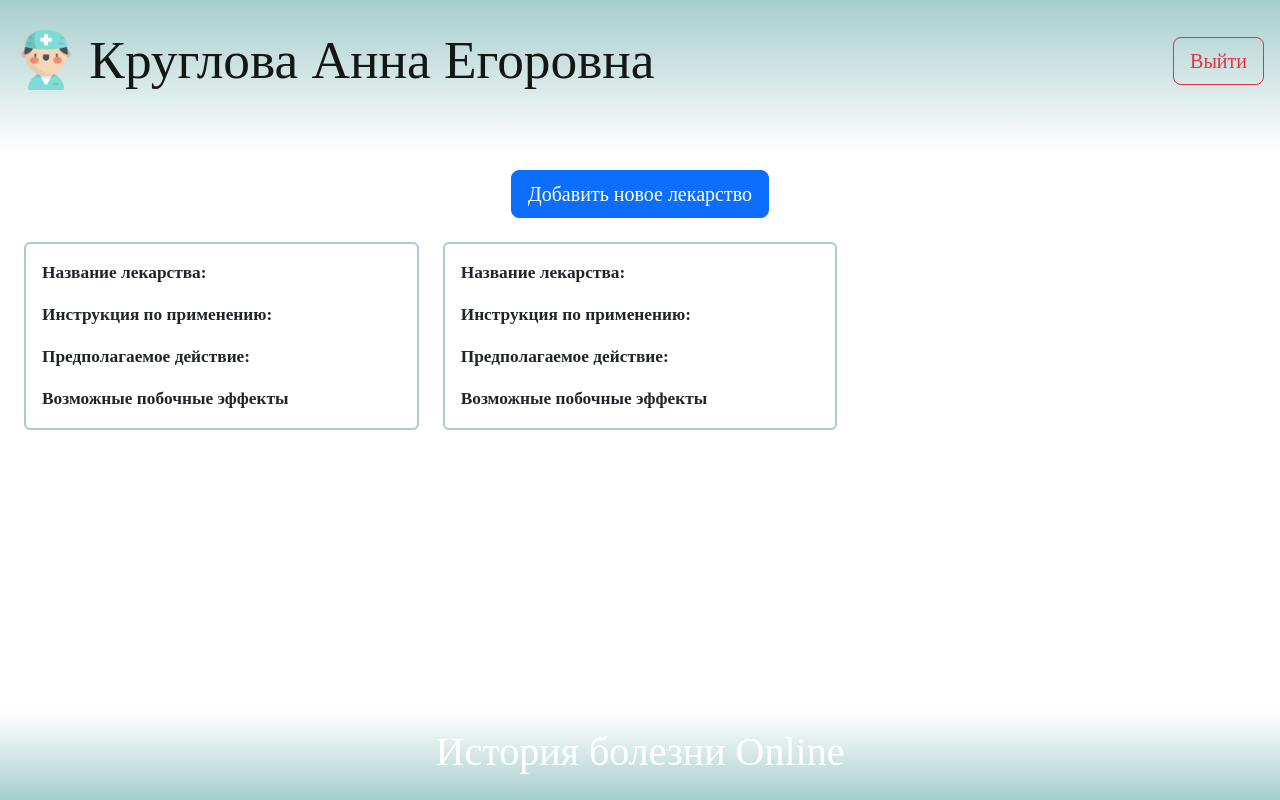
After one commit to Valeriia-Ya/-medical-cooperative, a Django app: page /medical_cooperative/medicines/ in a window 1280 px wide. The commit adds this page. Run offline with Django 4.2, Linux system fonts and the light colour scheme.

Commit message:
Добавлена страница с базой лекарств

```diff
--- a/medical/medical_cooperative/templates/home.html
+++ b/medical/medical_cooperative/templates/home.html
@@ -60,7 +60,7 @@
                     <div class="card-body">
                         <p class="text-center p-2"><img src="{% static 'images/icon_medicine.png' %}" alt="" width="90" height="90"></p>
                         <h1 class="card-title text-center p-2">База лекарств</h1>
-                        <div class="text-center pt-3"><a href="#" class="btn btn-primary btn-lg">Перейти</a></div>
+                        <div class="text-center pt-3"><a href="/medical_cooperative/medicines" class="btn btn-primary btn-lg">Перейти</a></div>
                     </div>
                 </div>
             </div>
--- /dev/null
+++ b/medical/medical_cooperative/templates/medicines.html
@@ -0,0 +1,81 @@
+<!DOCTYPE html>
+<html lang="ru">
+<head>
+    <meta charset="UTF-8">
+    <!-- CSS only -->
+    <link href="https://cdn.jsdelivr.net/npm/bootstrap@5.2.1/dist/css/bootstrap.min.css" rel="stylesheet" integrity="sha384-iYQeCzEYFbKjA/T2uDLTpkwGzCiq6soy8tYaI1GyVh/UjpbCx/TYkiZhlZB6+fzT" crossorigin="anonymous">
+    <!-- JavaScript Bundle with Popper -->
+    <script src="https://cdn.jsdelivr.net/npm/bootstrap@5.2.1/dist/js/bootstrap.bundle.min.js" integrity="sha384-u1OknCvxWvY5kfmNBILK2hRnQC3Pr17a+RTT6rIHI7NnikvbZlHgTPOOmMi466C8" crossorigin="anonymous"></script>
+    <title>База лекарств</title>
+    <style>
+        body {
+            font-family: 'Century Gothic';
+        }
+        .navbar-brand {
+            font-size: 40pt;
+        }
+        .navbar {
+            background: linear-gradient(180deg, #A7CECC, #FFFFFF);
+        }
+        .navbar-b {
+            background: linear-gradient(360deg, #A7CECC, #FFFFFF);
+            font-size: 40pt;
+            color: #FFFFFF;
+        }
+        .btn-ex {
+            font-size: 36pt;
+            background-color: transparent;
+            border: none;
+            color: red;
+        }
+        .card {
+            border-color: #A7CECC;
+            border-width: 2pt;
+            font-size: 13pt
+        }
+    </style>
+</head>
+<body>
+    {% load static %}
+    {% block content %}
+    <nav class="navbar p-3 pb-5">
+        <div class="navbar-brand">
+            <a href="/medical_cooperative/home"><img src="{% static 'images/icon.png' %}" alt="" width="60" height="60" class="d-inline-block align-text-top"></a>
+            Круглова Анна Егоровна
+        </div>
+        <button type="button" class="btn btn-outline-danger btn-lg float-end">Выйти</button>
+    </nav>
+    <div class="text-center pt-3"><a href="#" class="btn btn-primary btn-lg">Добавить новое лекарство</a></div>
+    <div class="content p-2">
+        <div class="row pb-4 p-3">
+
+            <div class="col-sm-4 pb-3">
+                <div class="card">
+                    <div class="card-body">
+                        <p class="card-text"><b>Название лекарства:</b>  </p>
+                        <p class="card-text"><b>Инструкция по применению:</b>  </p>
+                        <p class="card-text"><b>Предполагаемое действие:</b>  </p>
+                        <p class="card-text"><b>Возможные побочные эффекты</b>  </p>
+                    </div>
+                </div>
+            </div>
+
+
+            <div class="col-sm-4 pb-3">
+                <div class="card">
+                    <div class="card-body">
+                        <p class="card-text"><b>Название лекарства:</b>  </p>
+                        <p class="card-text"><b>Инструкция по применению:</b>  </p>
+                        <p class="card-text"><b>Предполагаемое действие:</b>  </p>
+                        <p class="card-text"><b>Возможные побочные эффекты</b>  </p>
+                    </div>
+                </div>
+            </div>
+        </div>
+    </div>
+    <nav class="navbar-b fixed-bottom p-3 pt-6 d-flex align-items-center justify-content-center">
+        <div><h1>История болезни Online</h1></div>
+    </nav>
+    {% endblock %}
+</body>
+</html>
--- a/medical/medical_cooperative/urls.py
+++ b/medical/medical_cooperative/urls.py
@@ -5,5 +5,6 @@ app_name = 'medical_cooperative'
 
 urlpatterns = [
     path('home/', views.home, name='home'),
-    path('inspections/', views.inspections, name='inspections')
+    path('inspections/', views.inspections, name='inspections'),
+    path('medicines/', views.medicines, name='medicines')
 ]
--- a/medical/medical_cooperative/views.py
+++ b/medical/medical_cooperative/views.py
@@ -10,3 +10,7 @@ def home(request):
 def inspections(request):
     info = Inspections.objects.all()
     return render(request, 'inspections.html', {'info': info})
+
+
+def medicines(request):
+    return render(request, 'medicines.html')
```
Also changed, not shown: medical/medical_cooperative/models.py (line endings or trailing spaces).
